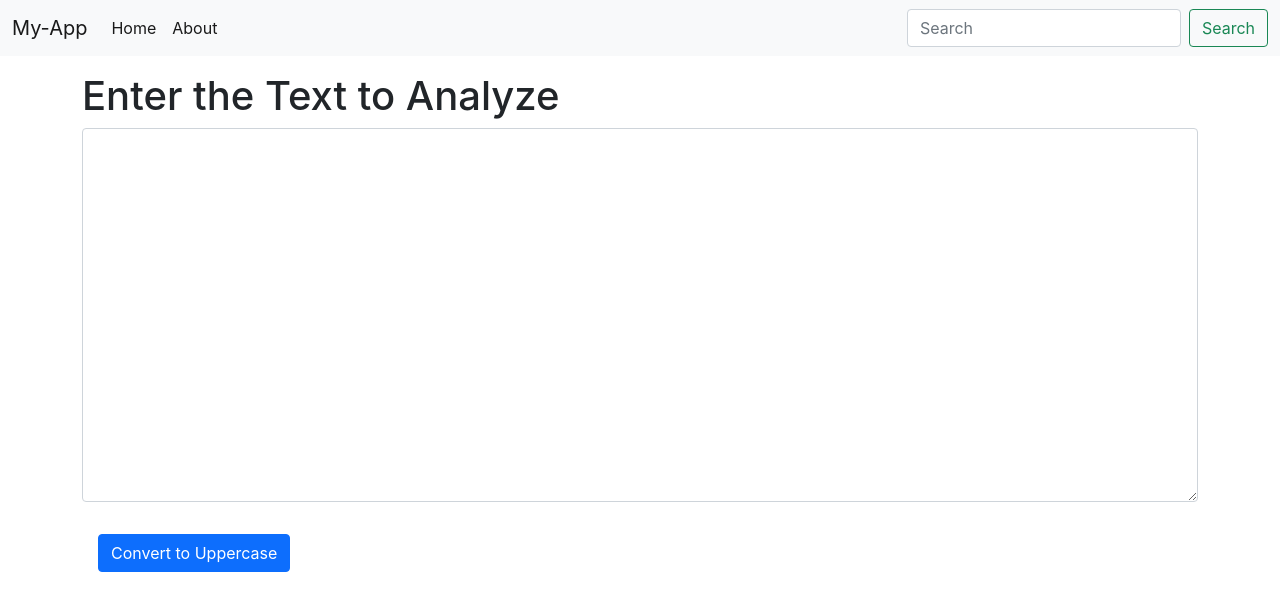
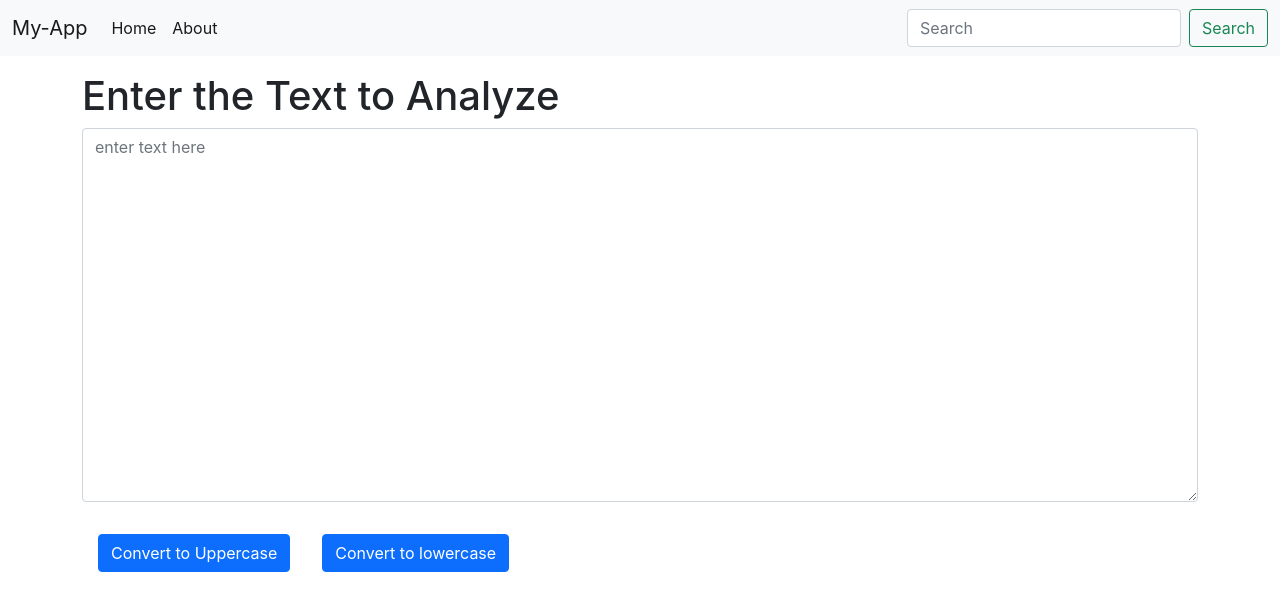
Before and after one commit to theav21/firstreact, a React (Create React App) app: page / in a window 1280 px wide. Shown: the top 610 px of the page. Built offline with nearby package versions, Linux system fonts and the light colour scheme.

Commit message:
completed one project to make letter uppercase and lowercase

```diff
--- a/src/components/TextForm.js
+++ b/src/components/TextForm.js
@@ -1,14 +1,34 @@
-import React from 'react'
+import React , { useState } from 'react'
 
-export default function (props) {
+function TextForm (props) {
+      const clickHandler = () => {
+          console.log("button has been clicked");
+          let newText=text.toUpperCase();
+          setText(newText)
+      }
+      const clickHandler2 = () => {
+        console.log("button has been clicked");
+        let newText2=text.toLowerCase();
+        setText(newText2)
+    }
+
+
+      const changeHandler=(event)=>{
+        console.log("change has been made");
+        setText(event.target.value)
+      }
+
+      const [text, setText] = useState("");
+
       return (
         <div className='container my-3'>
             <h1>{props.heading}</h1>
             <div className="mb-3">
-            <textarea className="form-control" id="exampleFormControlTextarea1" rows="15"></textarea>
+                <textarea className="form-control" value={text} onChange={changeHandler} id="exampleFormControlTextarea1" rows="15" placeholder='enter text here'></textarea>
             </div>
-        <button type='button' className="btn btn-primary m-3">Convert to Uppercase</button>
-        {/* <button type='button' className="btn btn-primary m-3">Convert to Uppercase</button> */}
+            <button type='button' onClick={clickHandler}  className="btn btn-primary m-3">Convert to Uppercase</button>
+            <button type='button' onClick={clickHandler2}  className="btn btn-primary m-3">Convert to lowercase</button>
         </div>
       )
 }
+export default TextForm;
```
Lines whose indentation alone changed are shown as unchanged.
